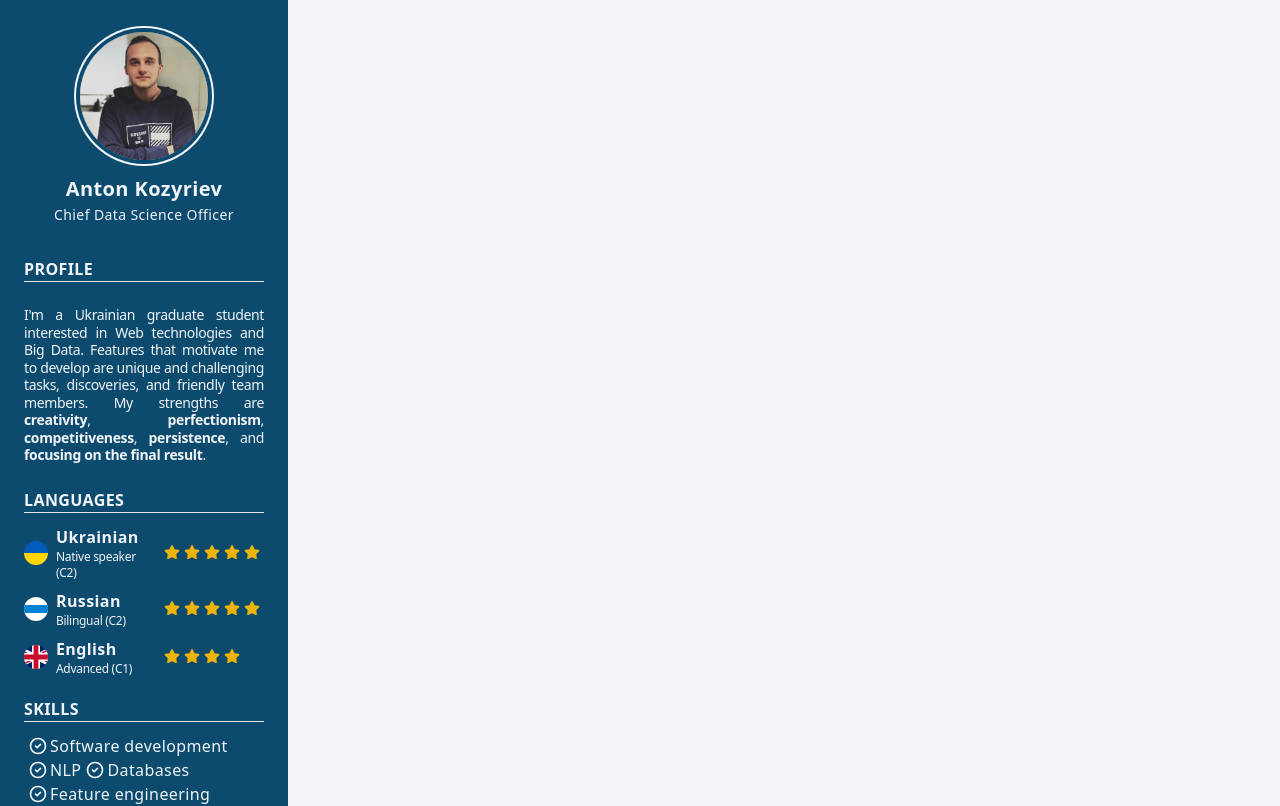
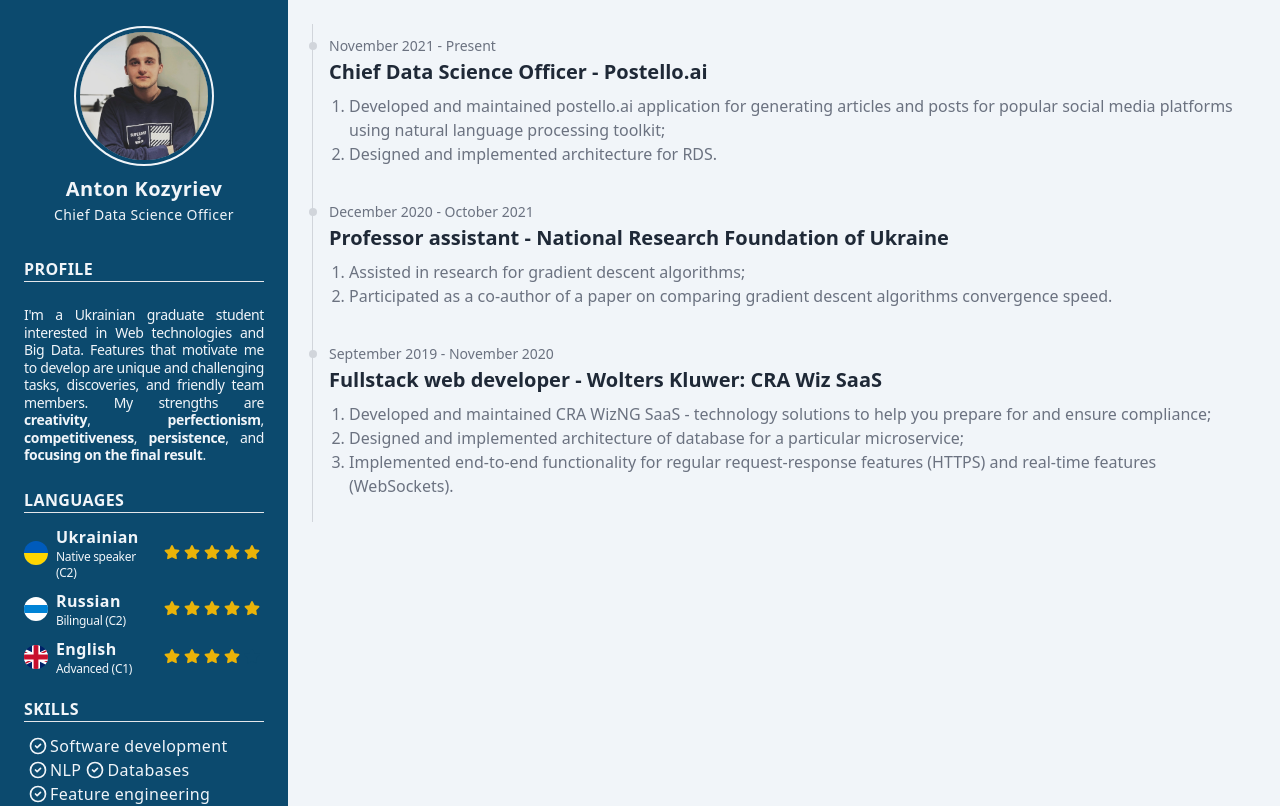
Before and after one commit to kaydotdev/antonkozyriev.me, a React (Create React App) app: page / in a window 1280 px wide. Shown: the top 806 px of the page. Built offline with nearby package versions, Linux system fonts and the light colour scheme.

Commit message:
feat: timespan component implementation

```diff
--- a/src/App.tsx
+++ b/src/App.tsx
@@ -1,6 +1,7 @@
 import Divider from './components/Divider';
 import LanguageBadge from './components/LanguageBadge';
 import SkillBadge from './components/SkillBadge';
+import Timespan, { TimespanSection } from './components/Timespan';
 
 import Avatar from './static/profile.png';
 import MotherlandFlag from './static/motherland_flag.svg';
@@ -8,6 +9,34 @@ import NewRuFlag from './static/new_ru_flag.svg';
 import UKFlag from './static/uk_flag.svg';
 
 function App() {
+  const workExperienceSection: TimespanSection[] = [
+    {
+      timestamp: "November 2021 - Present",
+      title: "Chief Data Science Officer - Postello.ai",
+      events: [
+        "Developed and maintained postello.ai application for generating articles and posts for popular social media platforms using natural language processing toolkit;",
+        "Designed and implemented architecture for RDS."
+      ]
+    },
+    {
+      timestamp: "December 2020 - October 2021",
+      title: "Professor assistant - National Research Foundation of Ukraine",
+      events: [
+        "Assisted in research for gradient descent algorithms;",
+        "Participated as a co-author of a paper on comparing gradient descent algorithms convergence speed."
+      ]
+    },
+    {
+      timestamp: "September 2019 - November 2020",
+      title: "Fullstack web developer - Wolters Kluwer: CRA Wiz SaaS",
+      events: [
+        "Developed and maintained CRA WizNG SaaS - technology solutions to help you prepare for and ensure compliance;",
+        "Designed and implemented architecture of database for a particular microservice;",
+        "Implemented end-to-end functionality for regular request-response features (HTTPS) and real-time features (WebSockets)."
+      ]
+    }
+  ];
+
   return (
     <div className="flex aspect-[1/1.4142] w-screen flex-row">
       <div className="w-0 flex-none bg-sky-900 sm:w-72">
@@ -46,6 +75,9 @@ function App() {
         </div>
       </div>
       <div className="grow bg-slate-100">
+        <div className="flex flex-col p-6">
+          <Timespan sections={workExperienceSection} />
+        </div>
       </div>
     </div>
   );
--- /dev/null
+++ b/src/components/Timespan.tsx
@@ -0,0 +1,36 @@
+export interface TimespanSection {
+    timestamp: string;
+    title: string;
+    events: string[];
+}
+
+interface TimespanProps {
+    sections: TimespanSection[];
+}
+
+function Timespan(props: TimespanProps) {
+    return (
+        <ol className="border-l border-gray-300">
+            {
+                props.sections.map(section => (
+                    <li>
+                        <div className="flex flex-start items-center pt-3">
+                            <div className="bg-gray-300 w-2 h-2 rounded-full -ml-1 mr-3"></div>
+                            <p className="text-gray-500 text-sm">{section.timestamp}</p>
+                        </div>
+                        <div className="mt-0.5 ml-4 mb-6">
+                            <h4 className="text-gray-800 font-semibold text-xl mb-1.5">{section.title}</h4>
+                            <ol className="ml-5 mt-2 list-decimal text-gray-500">
+                                {
+                                    section.events.map(event => (<li>{event}</li>))
+                                }
+                            </ol>
+                        </div>
+                    </li>
+                ))
+            }
+        </ol>
+    );
+}
+
+export default Timespan;
```
